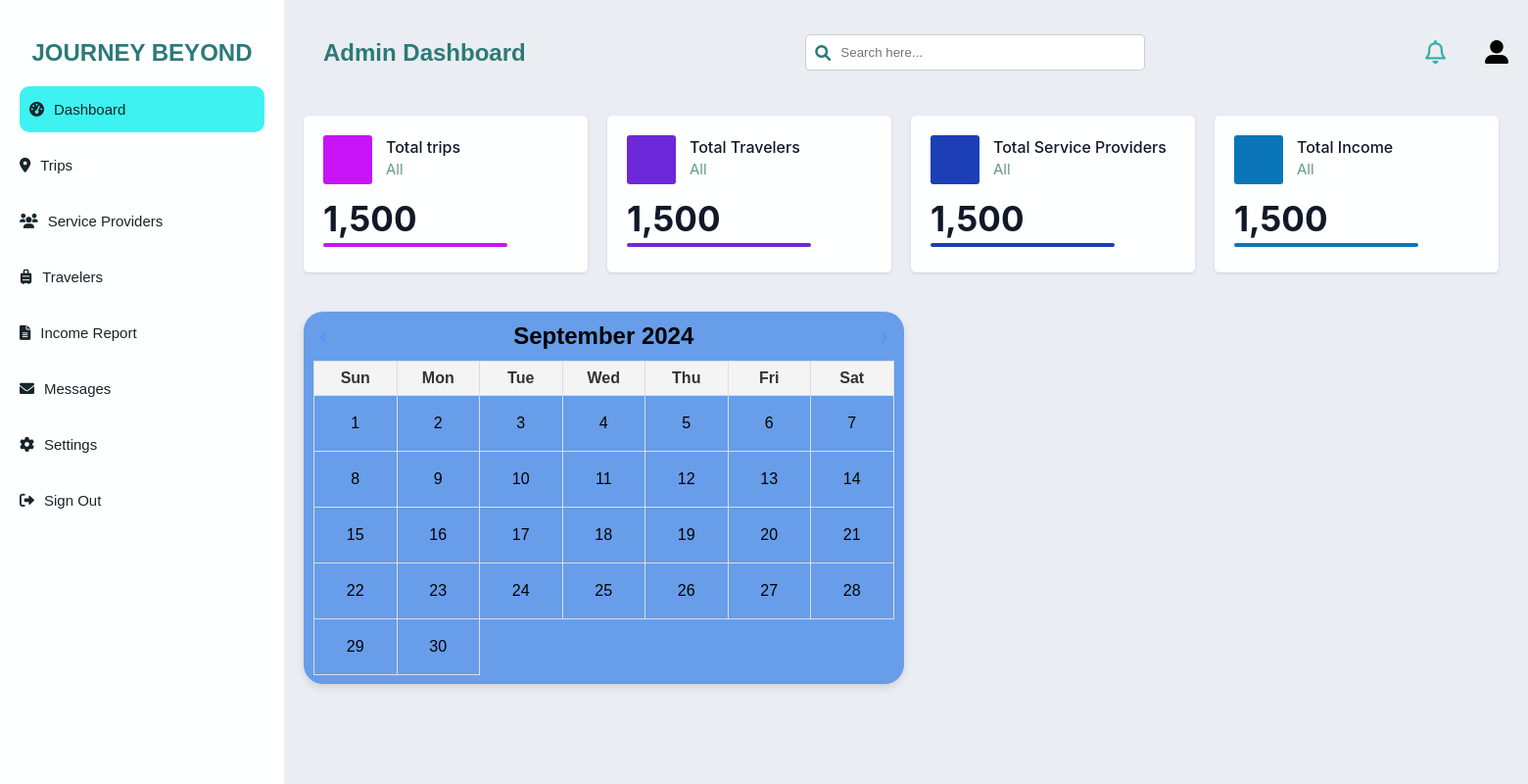
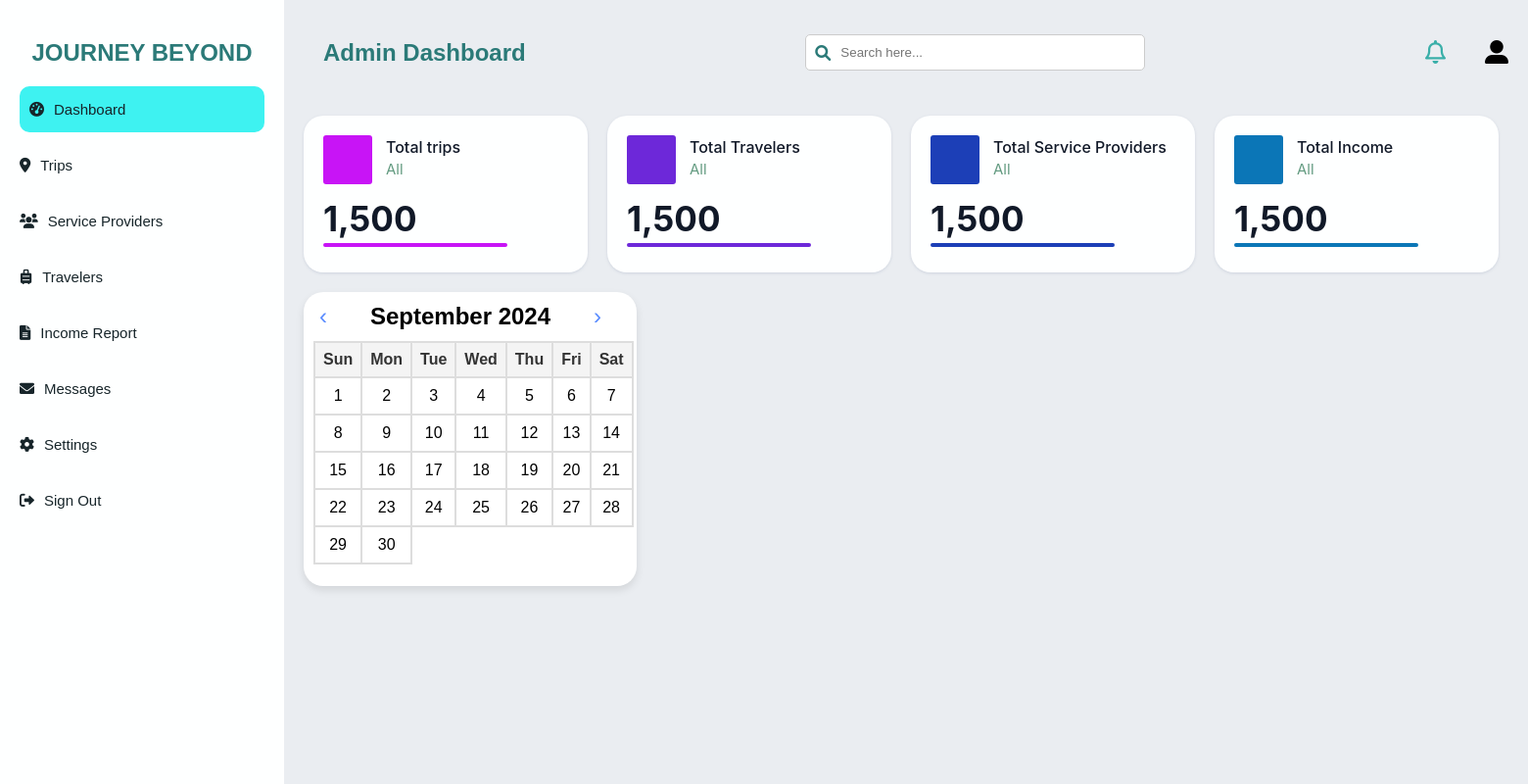
Before and after one commit to Thiwanga123/journeybeyond, a PHP site: page /dashboard.php in a window 1560 px wide. Shown: the whole page at 98% size. Run offline with PHP 8.4, Linux system fonts and the light colour scheme; data that the repository does not hold is empty.

Commit message:
chnages were created

```diff
--- a/Admin/dashboard.php
+++ b/Admin/dashboard.php
@@ -7,7 +7,6 @@
     <title>Admin Dashboard</title>
     <link rel="stylesheet" href="https://cdnjs.cloudflare.com/ajax/libs/font-awesome/6.0.0-beta3/css/all.min.css">
     <link rel="stylesheet" href="new_dashboard.css">
-
 </head>
 <body>
     <div class="sidebar">
@@ -24,9 +23,7 @@
             <li><i class="fas fa-envelope"></i> Messages</li>
             <li><i class="fas fa-cog"></i> Settings</li>
             <li><i class="fas fa-sign-out-alt"></i> Sign Out</li>
-
         </ul>
-
     </div>
 
     <div class="main-content">
--- a/Admin/dataset.php
+++ b/Admin/dataset.php
@@ -14,7 +14,7 @@ $bottomText;
         .Datasection{
             width:250px;
             height:120px;
-            border-radius: 5px;
+            border-radius: 20px;
             padding: 20px;
             gap: 10px;
             color:rgba(255,255,255,1);
--- a/Admin/new_dashboard.css
+++ b/Admin/new_dashboard.css
@@ -125,7 +125,7 @@ header {
 .dashboard-cards {
     display: flex;
     gap: 20px;
-    margin-bottom: 30px;
+    margin-bottom: 10px;
     /* opacity: 0.9; */
 }
 .charts {
@@ -137,13 +137,15 @@ header {
 
 
  .calendar {
-    background-color: #679de9;
+    background-color: #ffff;
     border-radius: 20px;
     box-shadow: 0 4px 8px rgba(0, 0, 0, 0.1);
     padding: 10px;
     text-align: center;
     flex: 1;
     margin-top: 10px;
+    width: 320px;
+    height: 280px;
 
 
 
@@ -154,6 +156,7 @@ header {
     justify-content: space-between;
     align-items: center;
     margin-bottom: 10px;
+    width: 300px;
 }
 
 #calendar-title {
@@ -170,25 +173,31 @@ header {
 }
 
 #calendar-table {
-    width: 100%;
+    width: 300px;
+    height: 300px;
     border-collapse: collapse;
+    border-radius: 5px;
 }
 
 #calendar-table th, #calendar-table td {
-    border: 1px solid #ddd;
+    border: 2px solid #dddddd;
     padding: 8px;
     text-align: center;
+    border-radius: 5px;
+
 }
 
 #calendar-table th {
     background-color: #f4f4f4;
     color: #333;
+    border-radius: 5px;
 }
 
 #calendar-table td {
-    height: 40px;
-    width: 40px;
+    height: 20px;
+    width:20px;
     transition: background-color 0.3s ease;
+    border-radius: 5px;
 }
 
 #calendar-table td:hover {
```
